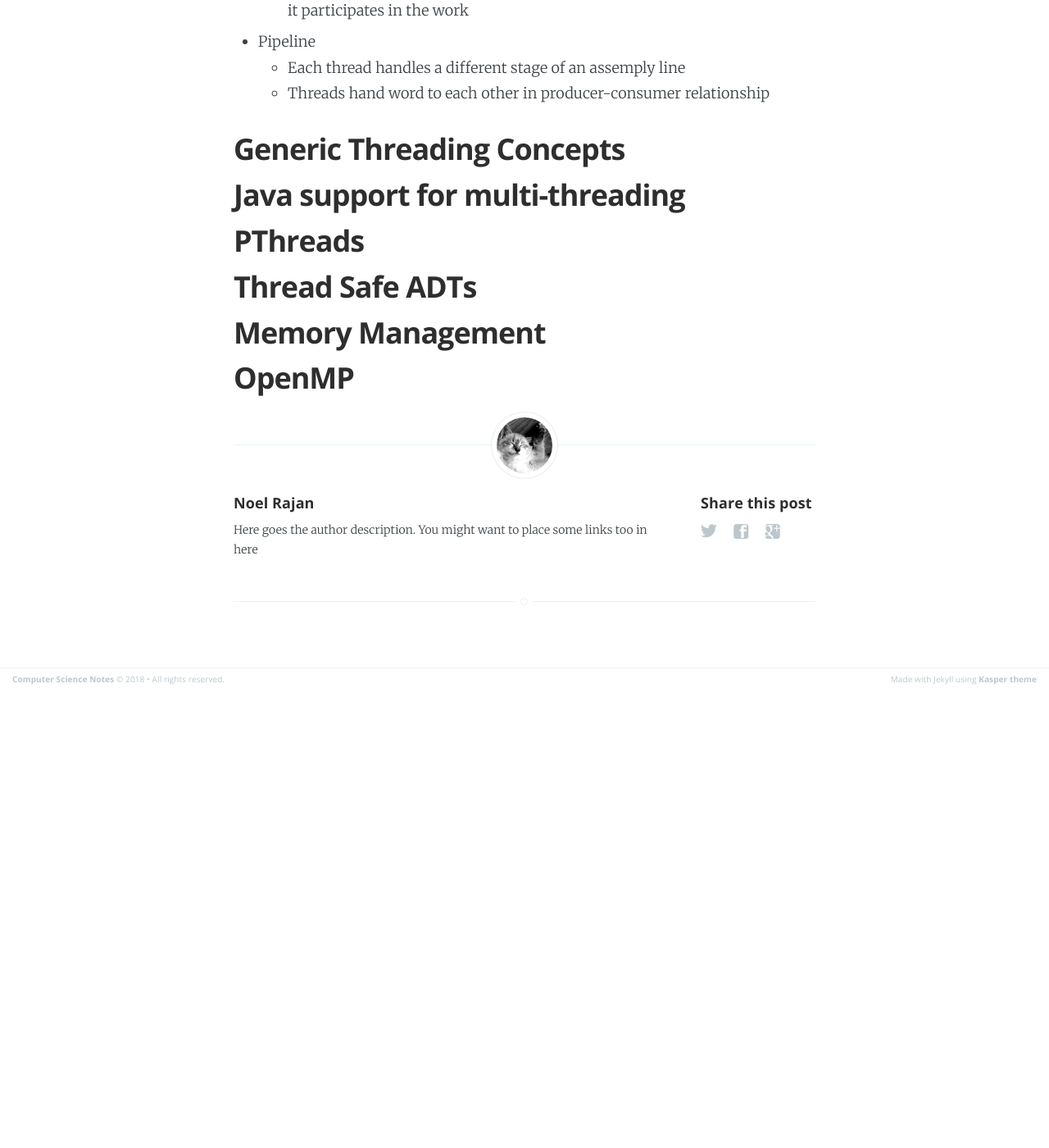
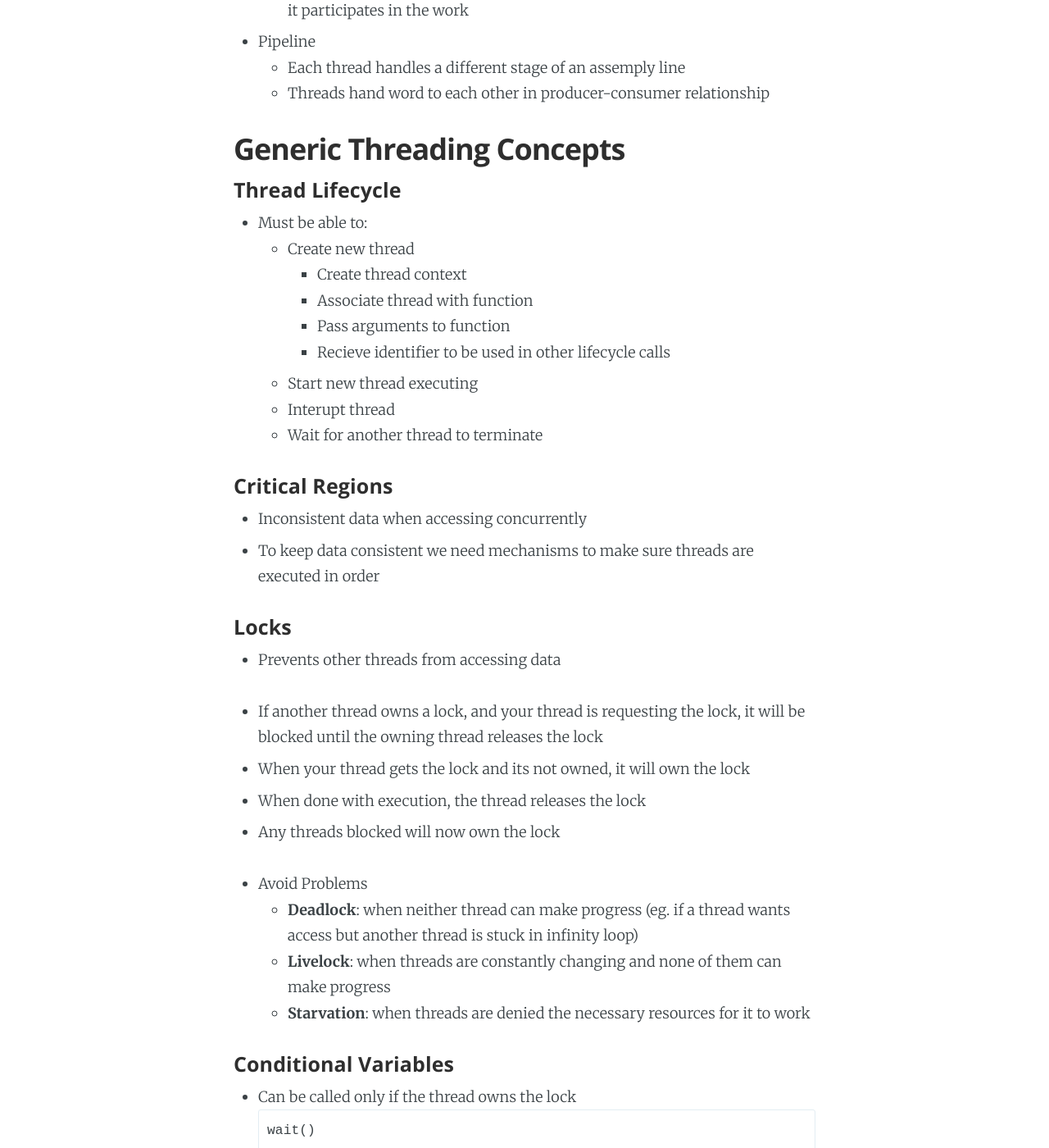
Before and after one commit to FireRedNinja/cs-notes, a Jekyll site: the page built from _posts/2017-09-23-advanced-programming.md, in a window 1280 px wide and 1400 px high, scrolled down 21146 px. Shown: the whole window at 82% size. Built offline with Jekyll 4.4.1, drawn with Linux system fonts in a browser that asks for light colours; before the commit the page ends 21988 px from its top, so only the background shows below that; some of the changed text lies outside the part shown.

Commit message:
Generic Thrading Concepts and Threads in Java

````diff
--- a/_posts/2017-09-23-advanced-programming.md
+++ b/_posts/2017-09-23-advanced-programming.md
@@ -690,9 +690,98 @@ A *thread* is a locus of control inside a running program. Think of it as a plac
 
 
 ## Generic Threading Concepts
+#### Thread Lifecycle
+- Must be able to:
+	- Create new thread
+		- Create thread context
+		- Associate thread with function
+		- Pass arguments to function
+		- Recieve identifier to be used in other lifecycle calls
+	- Start new thread executing
+	- Interupt thread
+	- Wait for another thread to terminate
+
+#### Critical Regions
+- Inconsistent data when accessing concurrently
+- To keep data consistent we need mechanisms to make sure threads are executed in order
+
+#### Locks
+- Prevents other threads from accessing data
+
+
+- If another thread owns a lock, and your thread is requesting the lock, it will be blocked until the owning thread releases the lock
+- When your thread gets the lock and its not owned, it will own the lock
+- When done with execution, the thread releases the lock
+- Any threads blocked will now own the lock
+
+- Avoid Problems
+	- **Deadlock**: when neither thread can make progress (eg. if a thread wants access but another thread is stuck in infinity loop)
+	- **Livelock**: when threads are constantly changing and none of them can make progress
+	- **Starvation**: when threads are denied the necessary resources for it to work
+
+
+#### Conditional Variables
+- Can be called only if the thread owns the lock
+```
+wait()
+```
+- Releases the lock and blocked until another thread calls ```signal()```
+- When unblocked, the thread owns the lock again
+
+
+```
+signal()
+```
+- If any threads are blocked waiting for a condition, then *one* of the blocked threads will be unblocked
+
+
+```
+broadcast()
+```
+- If any threads are blocked waiting for a condition, the  *all* of the blocked threads will be unblocked
+
 
 ## Java support for multi-threading
+- Provide a Runnable object
+- Allows your class to subclass another class
+- More general
+```Java
+public class TestRunnable implements Runnable {
+	public void run() {
+		// stuff
+	}
 
+	publoc static void main(String[] args) {
+		Thread t = new Thread(new testRunnable());
+		t.start();
+	}
+}
+```
+
+- Subclass Thread
+- Simpler easier
+- Less general
+```Java
+public class TestSubclass extends Thread {
+	public void run() {
+		// stuff
+	}
+
+	public static void main(String[] args) {
+		Thread t = new TestSubclass();
+		t.start();
+	}
+}
+```
+
+```Java
+t.start(); // Start thread
+t.interupt(); // Interupt Thread
+t.join(); // Wait to terminate
+```
+
+- class Object defines wait(), notify(), notifyAll()
+- Which is same as wait(), signal(), broadcast()
 ## PThreads
 
 ## Thread Safe ADTs
````
